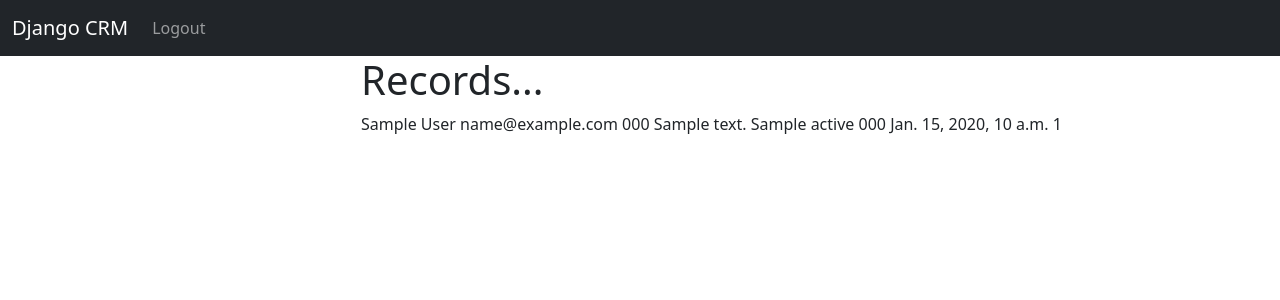
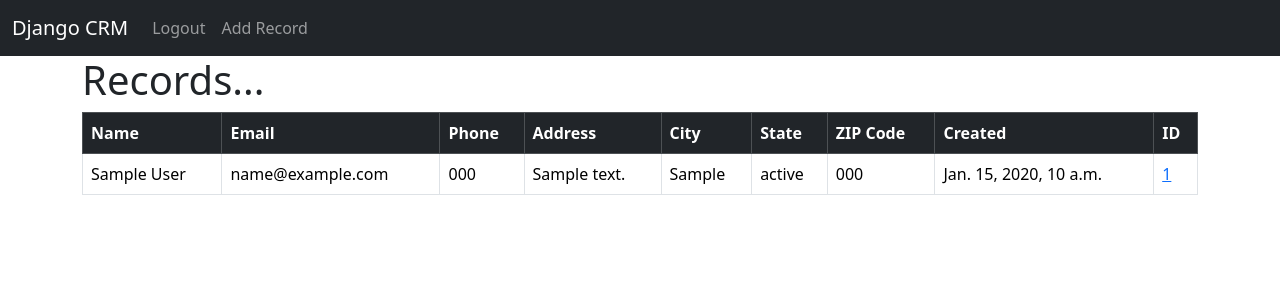
Before and after one commit to roba7o/django_crm, a Django app: page / in a window 1280 px wide. Shown: the top 300 px of the page. Run offline with Django 5.2, Linux system fonts and the light colour scheme; a user stored in the database is signed in; tables that the repository leaves empty hold one stand-in row (values such as "Sample post").

```diff
--- a/dcrm/website/templates/website/home.html
+++ b/dcrm/website/templates/website/home.html
@@ -2,28 +2,45 @@
 
 {% block content %}
 
-<div class="'col-md-6 offset-md-3">
 
     {% if user.is_authenticated %}
 
     <h1> Records... </h1>
-    {% if records %}
-        {% for record in records %}
-            {{ record.first_name }}
-            {{ record.last_name }}
-            {{ record.email }}
-            {{ record.phone }}
-            {{ record.address }}
-            {{ record.city }}
-            {{ record.state }}
-            {{ record.zipcode }}
-            {{ record.created_at }}
-            {{ record.id }}
-            <br/>
-        {% endfor %}
-    {% endif %}
-
+    <table class="table table-hover table-bordered">
+      <thead class="table-dark">
+          <tr>
+            <th scope="col">Name</th>
+            <th scope="col">Email</th>
+            <th scope="col">Phone</th>
+            <th scope="col">Address</th>
+            <th scope="col">City</th>
+            <th scope="col">State</th>
+            <th scope="col">ZIP Code</th>
+            <th scope="col">Created</th>
+            <th scope="col">ID</th>
+          </tr>
+        </thead>
+        <tbody>
+        {% if records %}
+            {% for record in records %}
+            <tr>
+                <td>{{ record.first_name }}
+                    {{ record.last_name }}</td>
+                <td>{{ record.email }}</td>
+                <td>{{ record.phone }}</td>
+                <td>{{ record.address }}</td>
+                <td>{{ record.city }}</td>
+                <td>{{ record.state }}</td>
+                <td>{{ record.zipcode }}</td>
+                <td>{{ record.created_at }}</td>
+                <td><a href="{% url 'record' record.id %}">{{ record.id }}</a></td>
+            </tr>
+            {% endfor %}
+        {% endif %}
+        </tbody>
+      </table>
     {% else %}
+   <div class="col-md-6 offset-md-3">
         <h1> Login </h1>
         <br/>
 
@@ -41,6 +58,5 @@
         </form>
 
     {% endif %}
-</div>
 
 {% endblock %}
--- a/dcrm/website/templates/website/navbar.html
+++ b/dcrm/website/templates/website/navbar.html
@@ -13,6 +13,10 @@
             <a class="nav-link" href="{% url 'logout' %}">Logout</a>
           </li>
 
+          <li class="nav-item">
+            <a class="nav-link" href="{% url 'add_record' %}">Add Record</a>
+          </li>
+
           {% else %}
 
           <li class="nav-item">
```
Also changed, not shown: dcrm/website/templates/website/add_record.html (added, +18 -0 lines), dcrm/website/templates/website/record.html (added, +48 -0 lines), dcrm/website/templates/website/update_record.html (added, +17 -0 lines).
